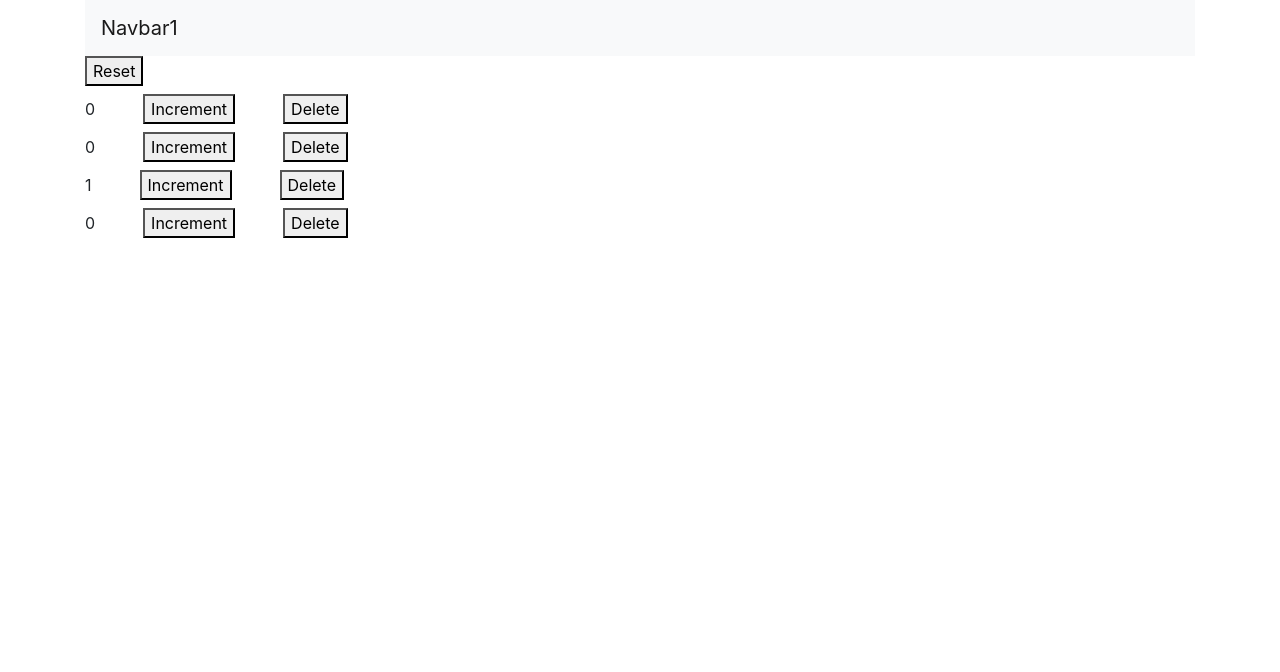
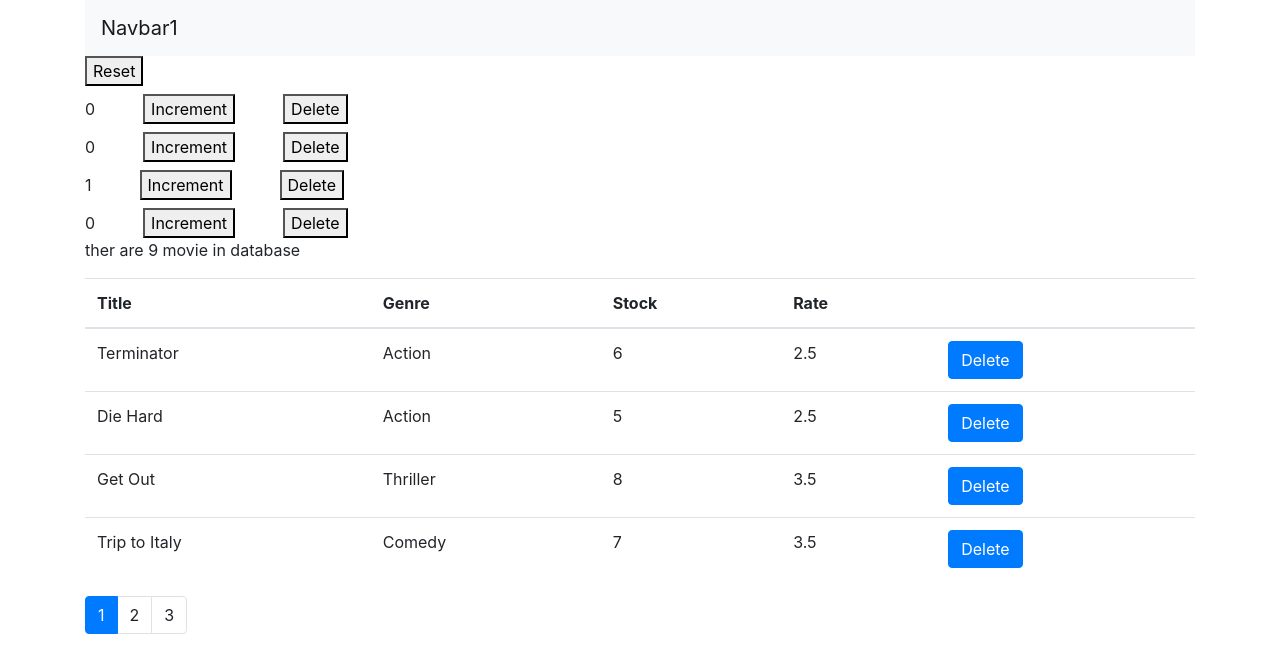
Before and after one commit to ganesh2054/vidly, a React (Create React App) app: page / in a window 1280 px wide. Shown: the top 672 px of the page. Built offline with nearby package versions, Linux system fonts and the light colour scheme.

Commit message:
adding pagination

```diff
--- a/package.json
+++ b/package.json
@@ -8,6 +8,7 @@
     "@testing-library/user-event": "^12.8.3",
     "bootstrap": "^4.1.1",
     "font-awesome": "^4.7.0",
+    "lodash": "^4.17.10",
     "react": "^17.0.2",
     "react-dom": "^17.0.2",
     "react-scripts": "4.0.3",
--- a/src/App.js
+++ b/src/App.js
@@ -40,7 +40,7 @@ handleIncrement=(counter)=>{
       <React.Fragment>
 
 <main className="container">
-  {/* <Movie/> */}
+
   <Navbar totalCounters={this.state.counters.filter(c=>c.value>0).length}/>
   <Counters
   onDelete={this.handleDelete}
@@ -48,6 +48,7 @@ handleIncrement=(counter)=>{
   onReset={this.handleReset}
   counters={this.state.counters}
   />
+    <Movie/>
 </main>
 
 </React.Fragment>
--- a/src/Components/movie.jsx
+++ b/src/Components/movie.jsx
@@ -1,11 +1,21 @@
 import React, { Component } from 'react';
 import {getMovies} from '../services/fakeMovieService'
+import Pagination from './pagination';
+import {paginate} from '../utils/paginate';
 
 
 class Movie  extends React.Component {
     state={
-        movies:getMovies()
+        movies:getMovies(),
+        currentPage:1,
+        pageSize:4
     };
+    handlePageChange=page=>{
+        this.setState({currentPage:page})
+
+    };
+
+
     deleteMovie=movie=>{
     const movies=this.state.movies.filter(m=>m._id!==movie._id)
     this.setState({movies:movies});
@@ -14,9 +24,10 @@ class Movie  extends React.Component {
         const {length:count}=this.state.movies;
         if(count===0)
         return <p>there are no movies</p>
+        const movie=paginate(this.state.movies,this.state.currentPage,this.state.pageSize);
         return <div>
        <p>ther are {count} movie in database</p>
-       <div className="table">
+       <table className="table">
            <thead>
                <tr>
                    <th>Title</th>
@@ -27,7 +38,7 @@ class Movie  extends React.Component {
                </tr>
            </thead>
            <tbody>
-               {this.state.movies.map(movie=>(
+               {movie.map(movie=>(
                       <tr key={movie._id}>
                       <td>{movie.title}</td>
                       <td>{movie.genre.name}</td>
@@ -39,7 +50,8 @@ class Movie  extends React.Component {
                ))}
 
            </tbody>
-              </div>
+              </table>
+              <Pagination itemCount={count} pageSize={this.state.pageSize} onPageChange={this.handlePageChange} currentPage={this.state.currentPage} />
 
         </div>;
     }
--- /dev/null
+++ b/src/Components/pagination.jsx
@@ -0,0 +1,26 @@
+import React, { PureComponent } from 'react';
+import _ from 'lodash';
+
+const Pagination = props => {
+    const {itemCount,pageSize}=props
+
+  const  pageCount=Math.ceil(itemCount/pageSize)
+  if(pageCount===1) return null;
+  const pages= _.range(1,pageCount+1)
+
+    return(
+        <nav>
+            <ul className='pagination'>
+                {pages.map(page=>(
+                       <li key={page} className={page===props.currentPage?'page-item active':'page-item'}>
+                       <a className='page-link' onClick={()=>props.onPageChange(page)}>{page}</a>
+                   </li>
+
+                ))}
+
+            </ul>
+        </nav>
+    )
+}
+
+export default Pagination;
--- /dev/null
+++ b/src/utils/paginate.js
@@ -0,0 +1,7 @@
+import _ from 'lodash';
+
+export function paginate(items,pageNumber,pageSize){
+    const startIndex=(pageNumber-1)*pageSize
+  return _(items).slice(startIndex).take(pageSize).value()
+
+}
```
Also changed, not shown: 1 other file (tests, documents, lock files or other folders).
